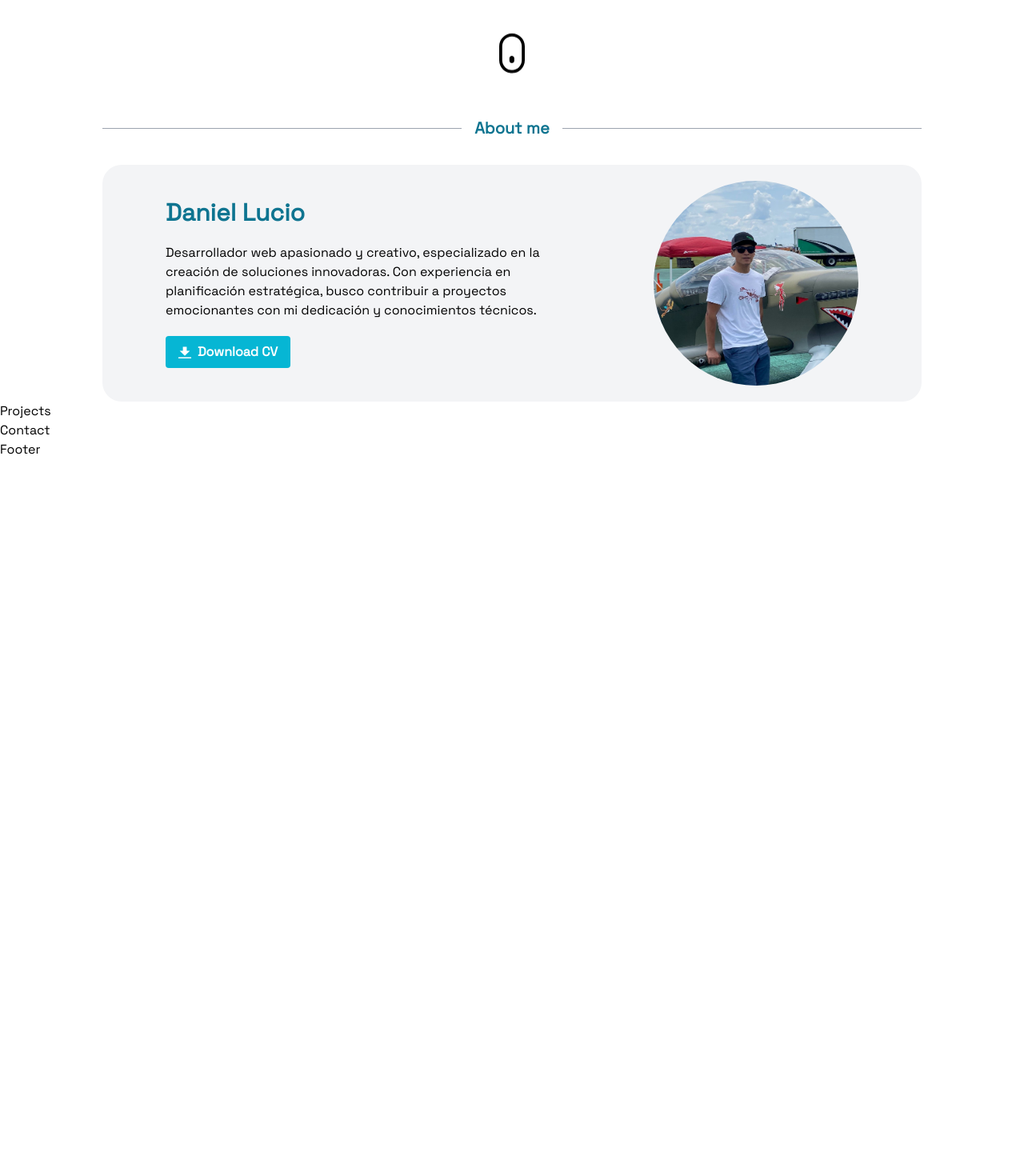
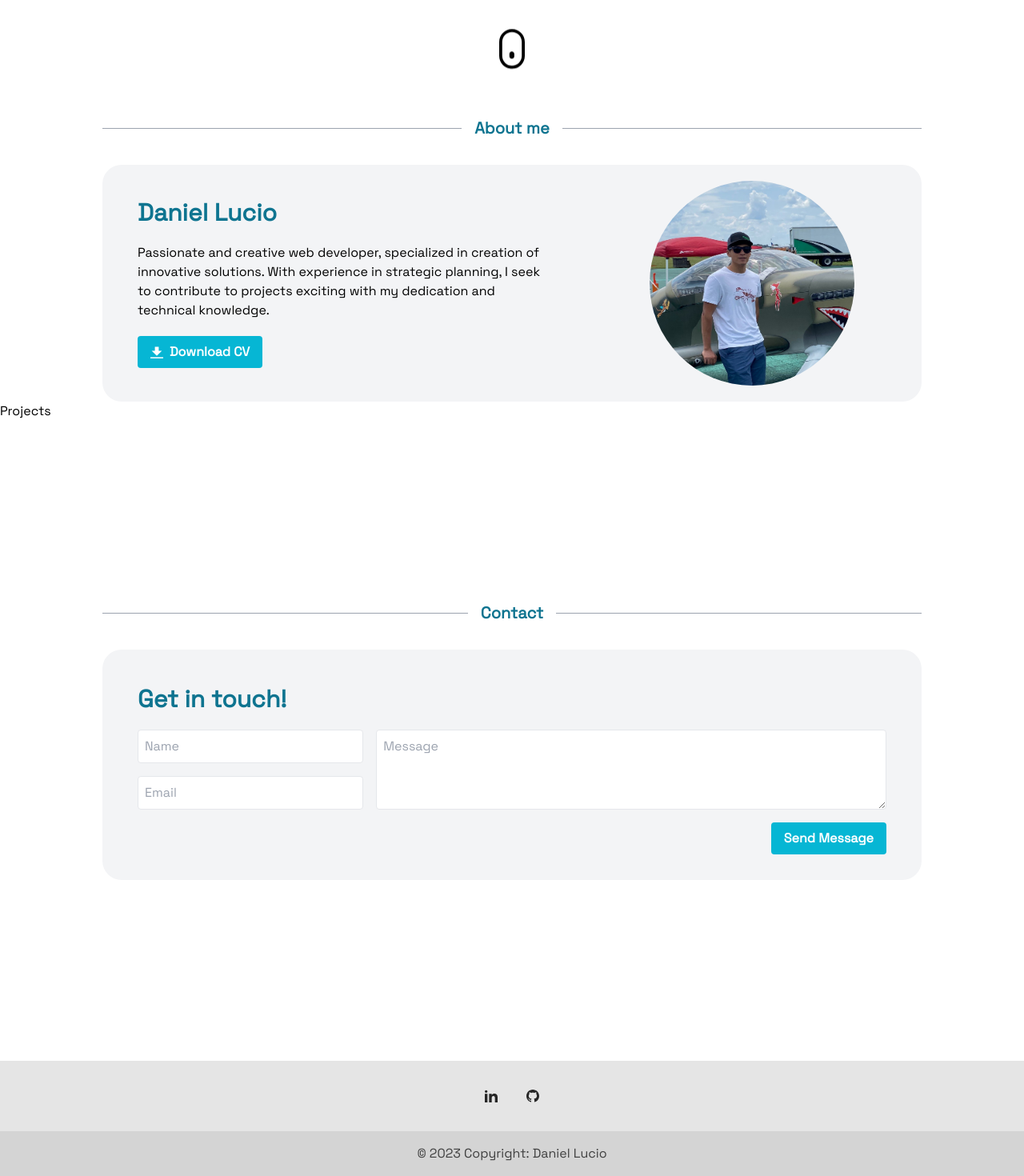
Before and after one commit to Danielluma242004/Portafolio, a React (Vite) app: page / in a window 1280 px wide. Shown: the part 754-2224 px from the top of the page at 80% size. Before the commit the page ends 1328 px from the top, so only its background shows below. Built offline with nearby package versions, Linux system fonts and the light colour scheme.

Commit message:
Contact and Footer Sections

```diff
--- a/src/components/About.tsx
+++ b/src/components/About.tsx
@@ -1,4 +1,5 @@
 import fotoMia from "../media/foto_mia.jpg";
+import cv from "../media/CV-Daniel_Lucio_Mireles_en.pdf";
 
 export function About() {
   return (
@@ -9,18 +10,21 @@ export function About() {
           <h2 className="mx-4 text-cyan-700 font-bold text-xl">About me</h2>
           <div className="h-px bg-gray-400 flex-grow"></div>
         </div>
-        <div className="flex flex-col md:flex-row items-center bg-gray-100 rounded-3xl p-5">
-          <div className="w-full md:w-1/2 text-center md:text-left mx-auto my-5">
+        <div className="flex flex-col md:flex-row items-center bg-gray-100 rounded-3xl py-5 px-6 md:px-0">
+          <div className="w-full md:w-1/2 text-center md:text-left md:mx-11 my-5">
             <p className=" font-bold text-cyan-700 text-3xl pb-5">
               Daniel Lucio
             </p>
             <p>
-              Desarrollador web apasionado y creativo, especializado en la
-              creación de soluciones innovadoras. Con experiencia en
-              planificación estratégica, busco contribuir a proyectos
-              emocionantes con mi dedicación y conocimientos técnicos.
+              Passionate and creative web developer, specialized in creation of
+              innovative solutions. With experience in strategic planning, I
+              seek to contribute to projects exciting with my dedication and
+              technical knowledge.
             </p>
-            <button className="bg-cyan-500 hover:bg-cyan-600 active:bg-cyan-700 text-white font-bold mt-5 py-2 px-4 rounded inline-flex items-center">
+            <a
+              className="bg-cyan-500 hover:bg-cyan-600 active:bg-cyan-700 text-white font-bold mt-5 py-2 px-4 rounded inline-flex items-center"
+              href={cv}
+            >
               <svg
                 className="fill-current w-4 h-4 mr-2"
                 xmlns="http://www.w3.org/2000/svg"
@@ -29,7 +33,7 @@ export function About() {
                 <path d="M13 8V2H7v6H2l8 8 8-8h-5zM0 18h20v2H0v-2z" />
               </svg>
               <span>Download CV</span>
-            </button>
+            </a>
           </div>
           <img
             src={fotoMia}
--- a/src/components/Contact.tsx
+++ b/src/components/Contact.tsx
@@ -1,7 +1,54 @@
 export function Contact() {
   return (
-    <div>
-      <h2>Contact</h2>
+    <div className="flex items-center justify-center h-screen">
+      <section className="max-w-5xl mx-4 flex flex-col w-full">
+        <div className="flex items-center mb-8">
+          <div className="h-px bg-gray-400 flex-grow"></div>
+          <h2 className="mx-4 text-cyan-700 font-bold text-xl">Contact</h2>
+          <div className="h-px bg-gray-400 flex-grow"></div>
+        </div>
+        <div className="bg-gray-100 rounded-3xl p-5 md:p-8 w-full">
+          <form action="POST" data-netlify="true" className="m-3 mb-0">
+            <p className="font-bold text-cyan-700 text-3xl pb-5">
+              Get in touch!
+            </p>
+            <div className="flex flex-col md:flex-row">
+              <div>
+                <input
+                  type="text"
+                  name="name"
+                  id="name"
+                  placeholder="Name"
+                  className="w-full p-2 border rounded mb-4"
+                />
+                <input
+                  type="email"
+                  name="email"
+                  id="email"
+                  placeholder="Email"
+                  className="w-full p-2 border rounded mb-4"
+                />
+              </div>
+              <textarea
+                name="message"
+                id="message"
+                placeholder="Message"
+                rows={3}
+                className="w-full p-2 border rounded mb-4 md:ml-4"
+              ></textarea>
+            </div>
+            <div data-netlify-recaptcha="true"></div>
+            <div className="flex justify-end">
+              <input
+                type="submit"
+                value="Send Message"
+                className="bg-cyan-500 hover:bg-cyan-600 active:bg-cyan-700 text-white font-bold py-2 px-4 rounded"
+              />
+            </div>
+          </form>
+        </div>
+        <div></div>
+      </section>
     </div>
   );
 }
--- a/src/components/Footer.tsx
+++ b/src/components/Footer.tsx
@@ -1,3 +1,39 @@
 export function Footer() {
-  return <div>Footer</div>;
+  return (
+    <footer className="flex flex-col items-center bg-neutral-200 text-center text-white dark:bg-neutral-600">
+      <div className="container pt-9">
+        <div className="mb-9 flex justify-center">
+          <a
+            href="http://www.linkedin.com/in/daniel-lucio1"
+            className="mr-9 text-neutral-800 dark:text-neutral-200"
+          >
+            <svg
+              xmlns="http://www.w3.org/2000/svg"
+              className="h-4 w-4"
+              fill="currentColor"
+              viewBox="0 0 24 24"
+            >
+              <path d="M4.98 3.5c0 1.381-1.11 2.5-2.48 2.5s-2.48-1.119-2.48-2.5c0-1.38 1.11-2.5 2.48-2.5s2.48 1.12 2.48 2.5zm.02 4.5h-5v16h5v-16zm7.982 0h-4.968v16h4.969v-8.399c0-4.67 6.029-5.052 6.029 0v8.399h4.988v-10.131c0-7.88-8.922-7.593-11.018-3.714v-2.155z" />
+            </svg>
+          </a>
+          <a
+            href="https://github.com/Danielluma242004"
+            className="text-neutral-800 dark:text-neutral-200"
+          >
+            <svg
+              xmlns="http://www.w3.org/2000/svg"
+              className="h-4 w-4"
+              fill="currentColor"
+              viewBox="0 0 24 24"
+            >
+              <path d="M12 0c-6.626 0-12 5.373-12 12 0 5.302 3.438 9.8 8.207 11.387.599.111.793-.261.793-.577v-2.234c-3.338.726-4.033-1.416-4.033-1.416-.546-1.387-1.333-1.756-1.333-1.756-1.089-.745.083-.729.083-.729 1.205.084 1.839 1.237 1.839 1.237 1.07 1.834 2.807 1.304 3.492.997.107-.775.418-1.305.762-1.604-2.665-.305-5.467-1.334-5.467-5.931 0-1.311.469-2.381 1.236-3.221-.124-.303-.535-1.524.117-3.176 0 0 1.008-.322 3.301 1.23.957-.266 1.983-.399 3.003-.404 1.02.005 2.047.138 3.006.404 2.291-1.552 3.297-1.23 3.297-1.23.653 1.653.242 2.874.118 3.176.77.84 1.235 1.911 1.235 3.221 0 4.609-2.807 5.624-5.479 5.921.43.372.823 1.102.823 2.222v3.293c0 .319.192.694.801.576 4.765-1.589 8.199-6.086 8.199-11.386 0-6.627-5.373-12-12-12z" />
+            </svg>
+          </a>
+        </div>
+      </div>
+      <div className="w-full bg-neutral-300 p-4 text-center text-neutral-700 dark:bg-neutral-700 dark:text-neutral-200">
+        © 2023 Copyright: Daniel Lucio
+      </div>
+    </footer>
+  );
 }
```
Also changed, not shown: 2 other files (tests, documents, lock files or other folders).
